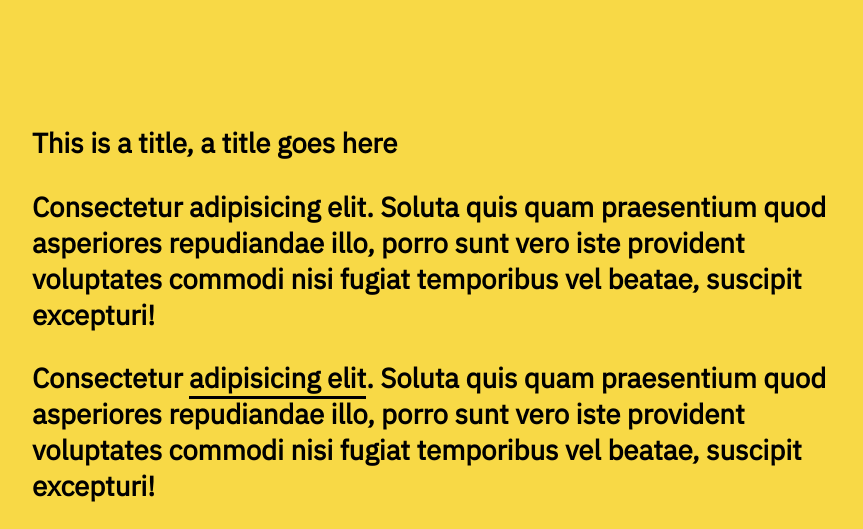
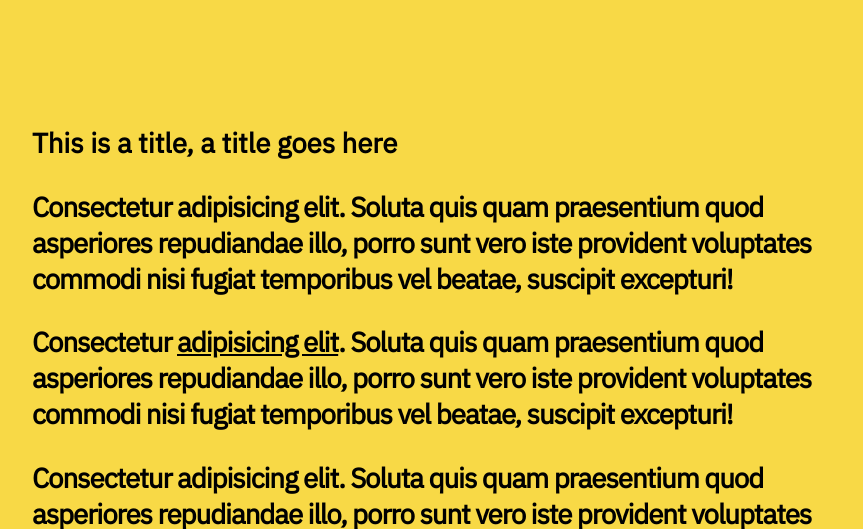
Before and after one commit to incompleto/surfclub, a website built with Parcel: page src/index.html in a window 1280 px wide. Shown: the part 253-782 px from the top of the page, without its empty margins (208-1071 px from the left). Built offline with nearby package versions, Linux system fonts and the light colour scheme; a script that the page names is missing.

Commit message:
Minimal tweaks

```diff
--- a/src/style.css
+++ b/src/style.css
@@ -35,8 +35,7 @@ main {
 
 a {
   color: #000;
-  text-decoration: none;
-  border-bottom: 3px solid #000;
+  text-decoration: underline;
 }
 
 h1 {
@@ -59,13 +58,14 @@ h1 .right {
 h2 {
   font-family: "IBM Plex Sans";
   font-size: 1.72rem;
-  font-weight: 700;
+  font-weight: 600;
 }
 
 p {
   font-family: "IBM Plex Sans";
   font-size: 1.72rem;
-  font-weight: 700;
+  font-weight: 600;
+  letter-spacing: -1px;
 }
 
 #cursor {
```
Also changed, not shown: dist/index.html, 4 other files.
